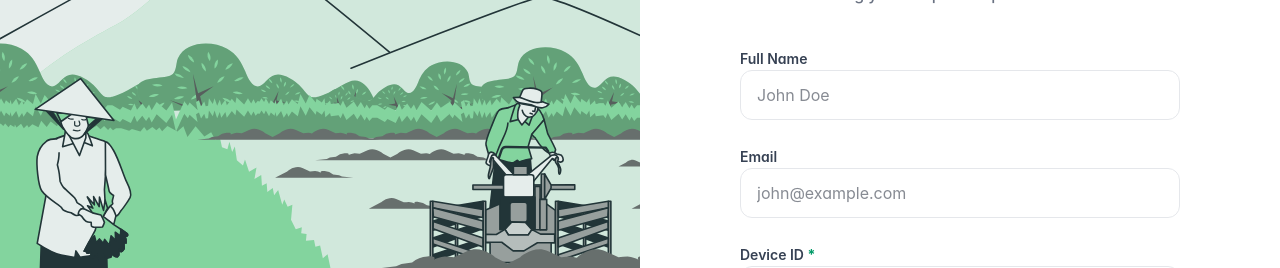
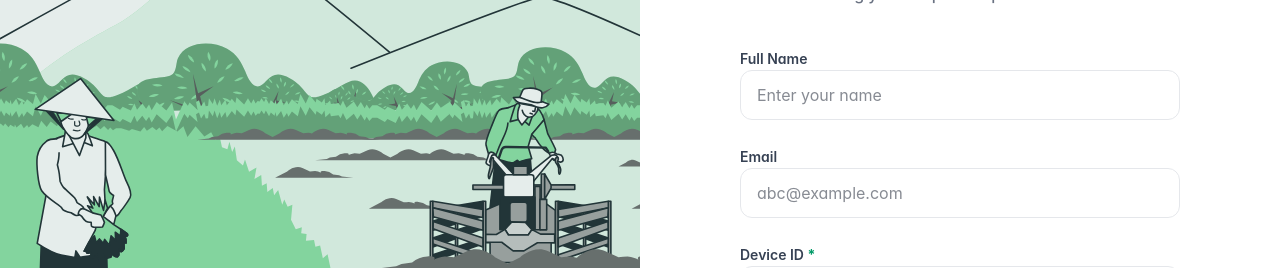
Before and after one commit to Harsh231075/minior-project-collage, a Next.js app in the folder client/: page /register in a window 1280 px wide. Shown: the part 158-426 px from the top of the page. Built offline with nearby package versions, Linux system fonts and the light colour scheme.

Commit message:
name jone the don

```diff
--- a/client/src/app/register/page.tsx
+++ b/client/src/app/register/page.tsx
@@ -92,7 +92,7 @@ export default function RegisterPage() {
                 id="name"
                 type="text"
                 required
-                placeholder="John Doe"
+                placeholder="Enter your name"
                 className="w-full px-4 py-3 rounded-xl border border-gray-200 focus:outline-none focus:ring-2 focus:ring-emerald-500/20 focus:border-emerald-500 transition-all duration-200"
                 value={formData.name}
                 onChange={handleChange}
@@ -108,7 +108,7 @@ export default function RegisterPage() {
                   id="email"
                   type="email"
                   required
-                  placeholder="john@example.com"
+                  placeholder="abc@example.com"
                   className="w-full px-4 py-3 rounded-xl border border-gray-200 focus:outline-none focus:ring-2 focus:ring-emerald-500/20 focus:border-emerald-500 transition-all duration-200"
                   value={formData.email}
                   onChange={handleChange}
```
